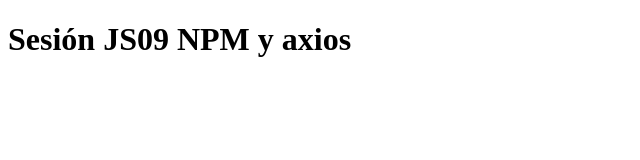
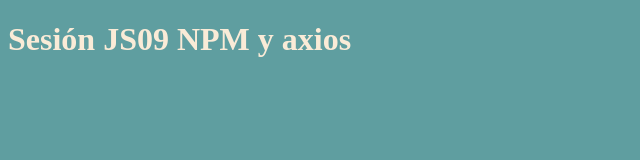
Before and after one commit to geogeme/ch30-js09nodejs, a plain HTML site: page index.html in a window 1280 px wide. Shown: the whole page, without its empty margins (0-640 px from the left). Drawn offline with Linux system fonts and the light colour scheme.

Commit message:
Se agrega estilo

```diff
--- /dev/null
+++ b/assets/css/style.css
@@ -0,0 +1,4 @@
+body {
+    background-color: cadetblue;
+    color: antiquewhite;
+}
--- a/index.html
+++ b/index.html
@@ -4,6 +4,7 @@
     <meta charset="UTF-8">
     <meta name="viewport" content="width=<device-width>, initial-scale=1.0">
     <title>Document</title>
+    <link rel="stylesheet" href="./assets/css/style.css">
 </head>
 <body>
     <h1> Sesión JS09 NPM y axios </h1>
```
